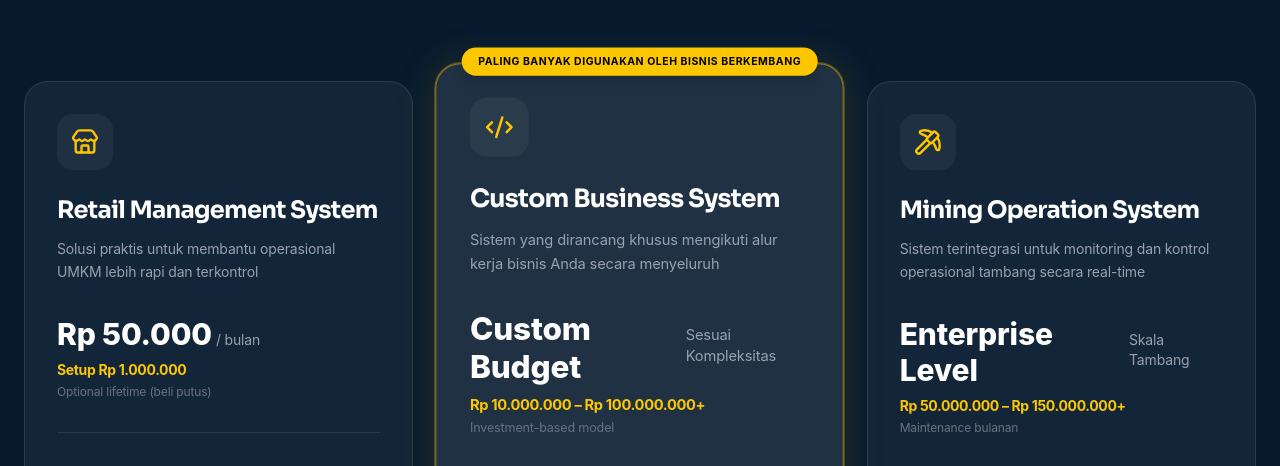
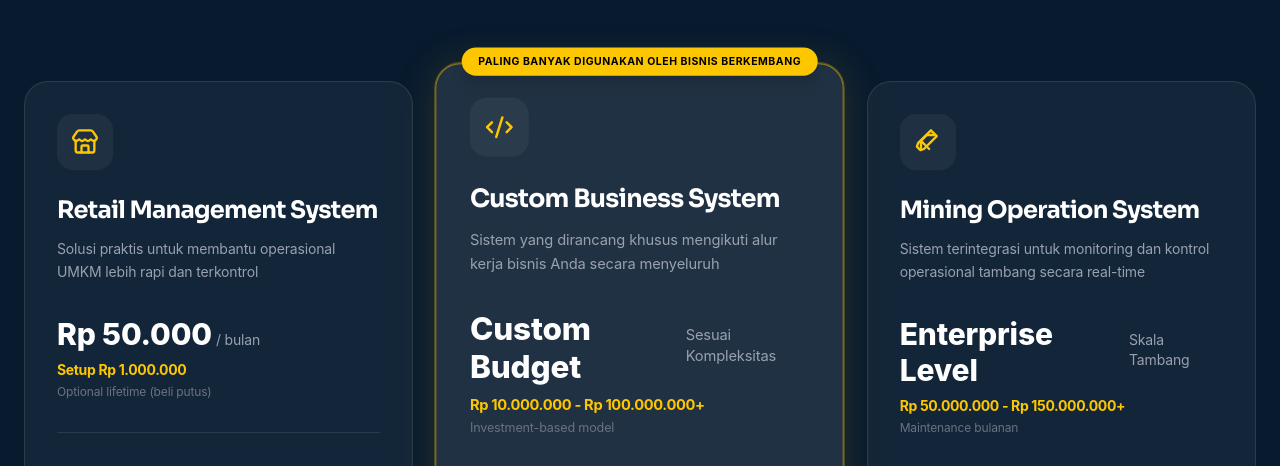
Before and after one commit to ferdiarmond-Project/Tradixasystems.com, a Next.js app: page / in a window 1280 px wide. Shown: the part 6722-7188 px from the top of the page. Built offline with nearby package versions, Linux system fonts and the light colour scheme; no server answers.

Commit message:
build: fix vercel deployment by replacing missing icons and cleaning special characters

```diff
--- a/components/Investment.tsx
+++ b/components/Investment.tsx
@@ -5,7 +5,6 @@ import {
   CheckCircle2,
   Store,
   Code2,
-  Pickaxe,
   ArrowRight,
   ShieldCheck,
   Zap,
@@ -41,7 +40,7 @@ const solutionPlans = [
     desc: "Sistem yang dirancang khusus mengikuti alur kerja bisnis Anda secara menyeluruh",
     price: "Custom Budget",
     priceSub: "Sesuai Kompleksitas",
-    setup: "Rp 10.000.000 – Rp 100.000.000+",
+    setup: "Rp 10.000.000 - Rp 100.000.000+",
     setupSub: "Investment-based model",
     icon: <Code2 size={28} className="text-yellow-400" />,
     features: [
@@ -61,9 +60,14 @@ const solutionPlans = [
     desc: "Sistem terintegrasi untuk monitoring dan kontrol operasional tambang secara real-time",
     price: "Enterprise Level",
     priceSub: "Skala Tambang",
-    setup: "Rp 50.000.000 – Rp 150.000.000+",
+    setup: "Rp 50.000.000 - Rp 150.000.000+",
     setupSub: "Maintenance bulanan",
-    icon: <Pickaxe size={28} className="text-yellow-400" />,
+    icon: (
+      <svg className="w-7 h-7 text-yellow-400" fill="none" stroke="currentColor" viewBox="0 0 24 24">
+        <path strokeLinecap="round" strokeLinejoin="round" strokeWidth={2} d="M14.5 2L3.5 13L2.5 16L5.5 19L8.5 18L19.5 7L14.5 2Z" />
+        <path strokeLinecap="round" strokeLinejoin="round" strokeWidth={2} d="M18 6L11 6L6 11M6 18L6 11M6 11L13 18" />
+      </svg>
+    ),
     features: [
       "Monitoring unit & aktivitas",
       "Tracking produksi",
```
